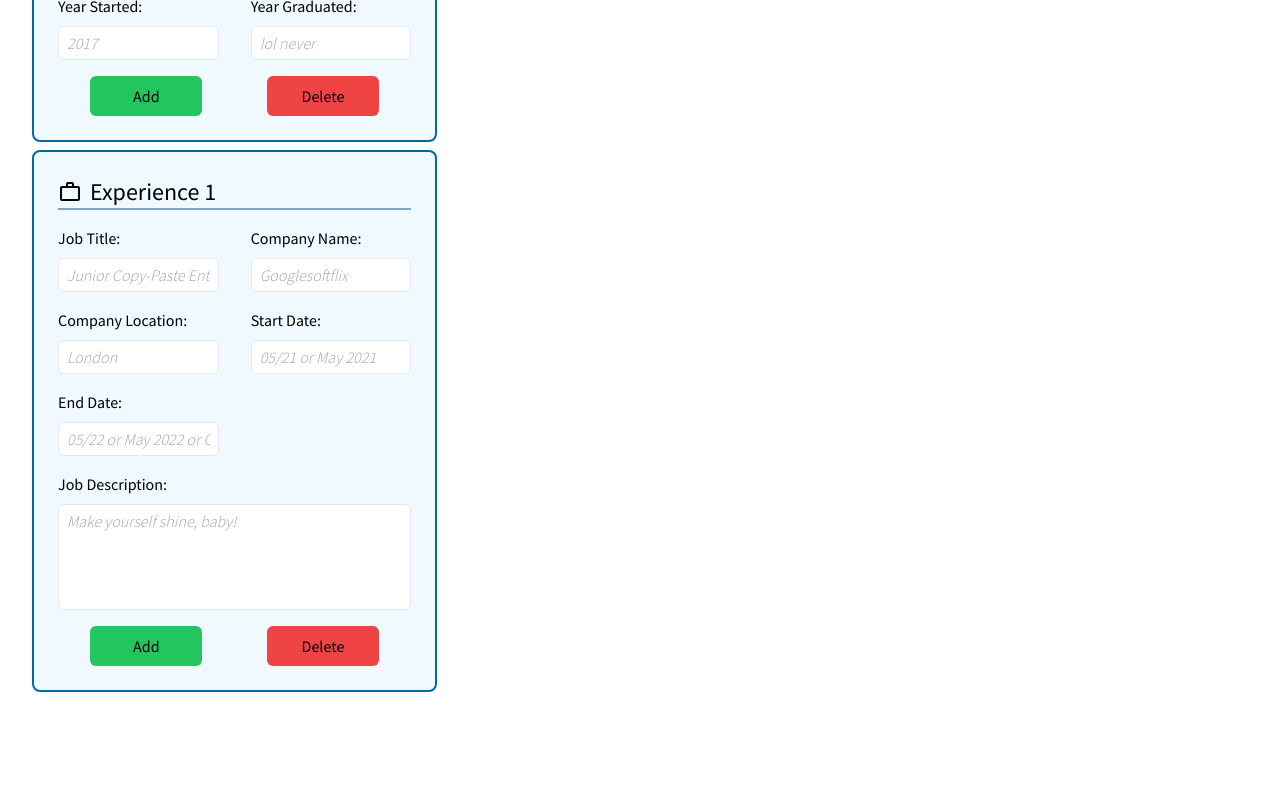
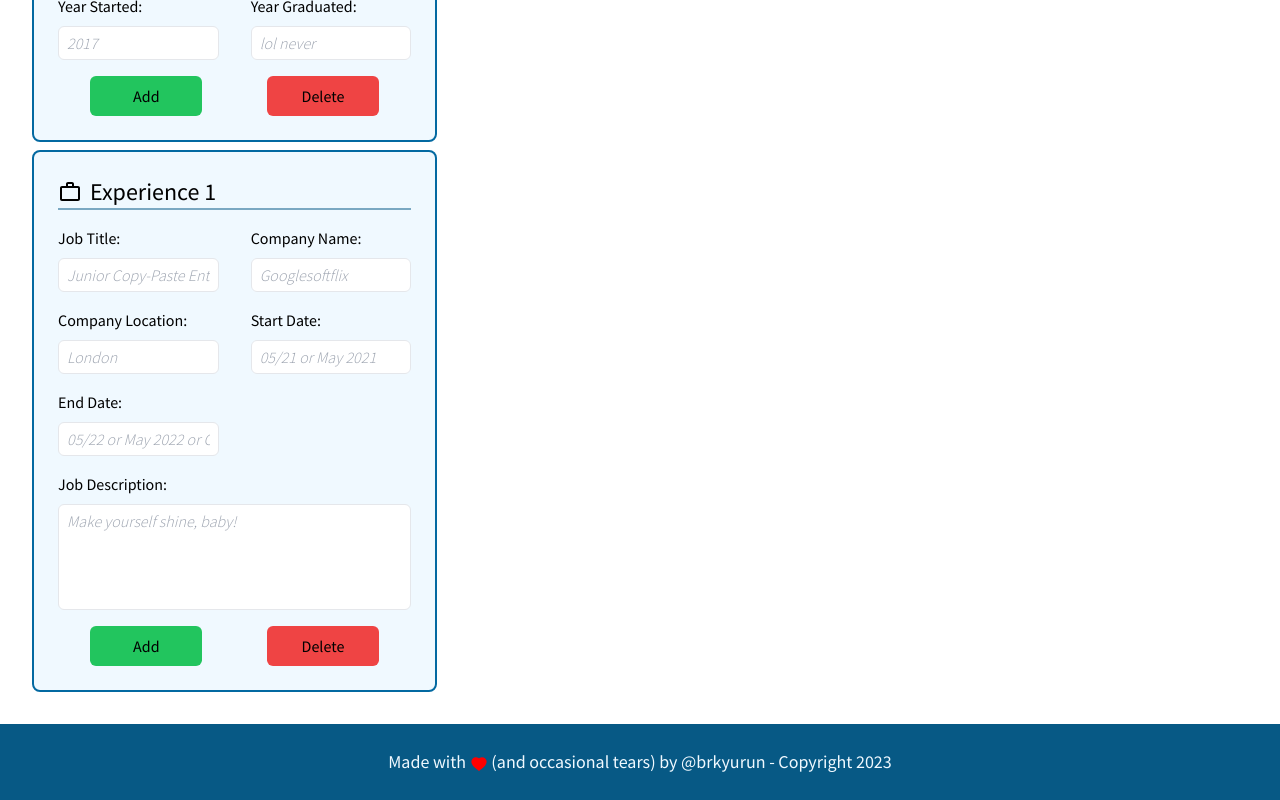
Before and after one commit to brkyurun/cv-application, a React (Vite) app: page / in a window 1280 px wide. Shown: the part 864-1664 px from the top of the page. Before the commit the page ends 1588 px from the top, so only its background shows below. Built offline with nearby package versions, Linux system fonts and the light colour scheme.

Commit message:
create Footer component

```diff
--- a/src/App.jsx
+++ b/src/App.jsx
@@ -1,5 +1,6 @@
 import Header from "./components/Header";
 import CVBuilder from "./components/CVBuilder";
+import Footer from "./components/Footer";
 import { useState } from "react";
 
 function App() {
@@ -112,6 +113,7 @@ function App() {
           deleteExperience={handleExperienceSectionDelete}
         />
       </main>
+      <Footer />
     </>
   );
 }
--- /dev/null
+++ b/src/components/Footer.jsx
@@ -0,0 +1,21 @@
+import { AiFillHeart } from "react-icons/ai";
+
+const Footer = () => {
+  return (
+    <footer className=" bg-sky-800 py-6 text-center text-lg text-sky-50 transition-all duration-500 ease-out hover:bg-sky-500">
+      <p>
+        Made with <AiFillHeart fill="red" className="mx-auto inline" /> (and
+        occasional tears) by{" "}
+        <a
+          href="https://github.com/brkyurun"
+          className="hover:text-cyan-200 hover:underline hover:underline-offset-2"
+        >
+          @brkyurun
+        </a>{" "}
+        - Copyright {new Date().getFullYear()}
+      </p>
+    </footer>
+  );
+};
+
+export default Footer;
```
